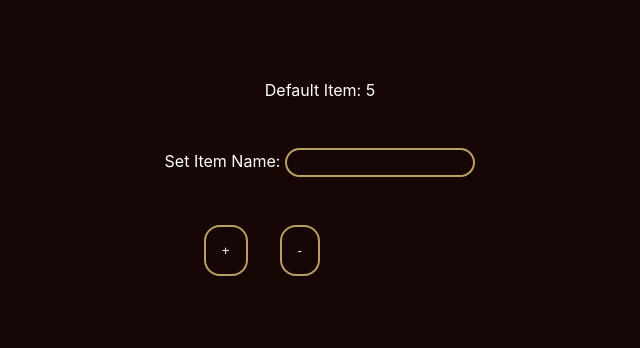
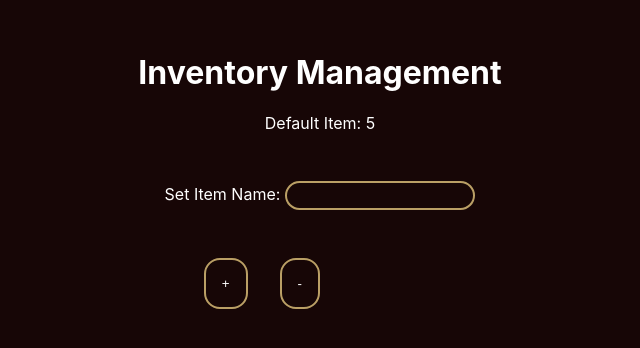
Before and after one commit to tangyisheng2/INFO6150-archive, a React (Create React App) app in the folder work/react-intro/inventory/: page / in a window 1280 px wide. Shown: the part 222-570 px from the top of the page, without its empty margins (320-960 px from the left). Built offline with nearby package versions, Linux system fonts and the light colour scheme.

Commit message:
Add title

```diff
--- a/work/react-intro/inventory/src/App.jsx
+++ b/work/react-intro/inventory/src/App.jsx
@@ -5,6 +5,7 @@ import Inventory from './Inventory';
 function App() {
   return (
     <div className="App">
+      <h1>Inventory Management</h1>
       <Inventory/>
     </div>
   );
```
